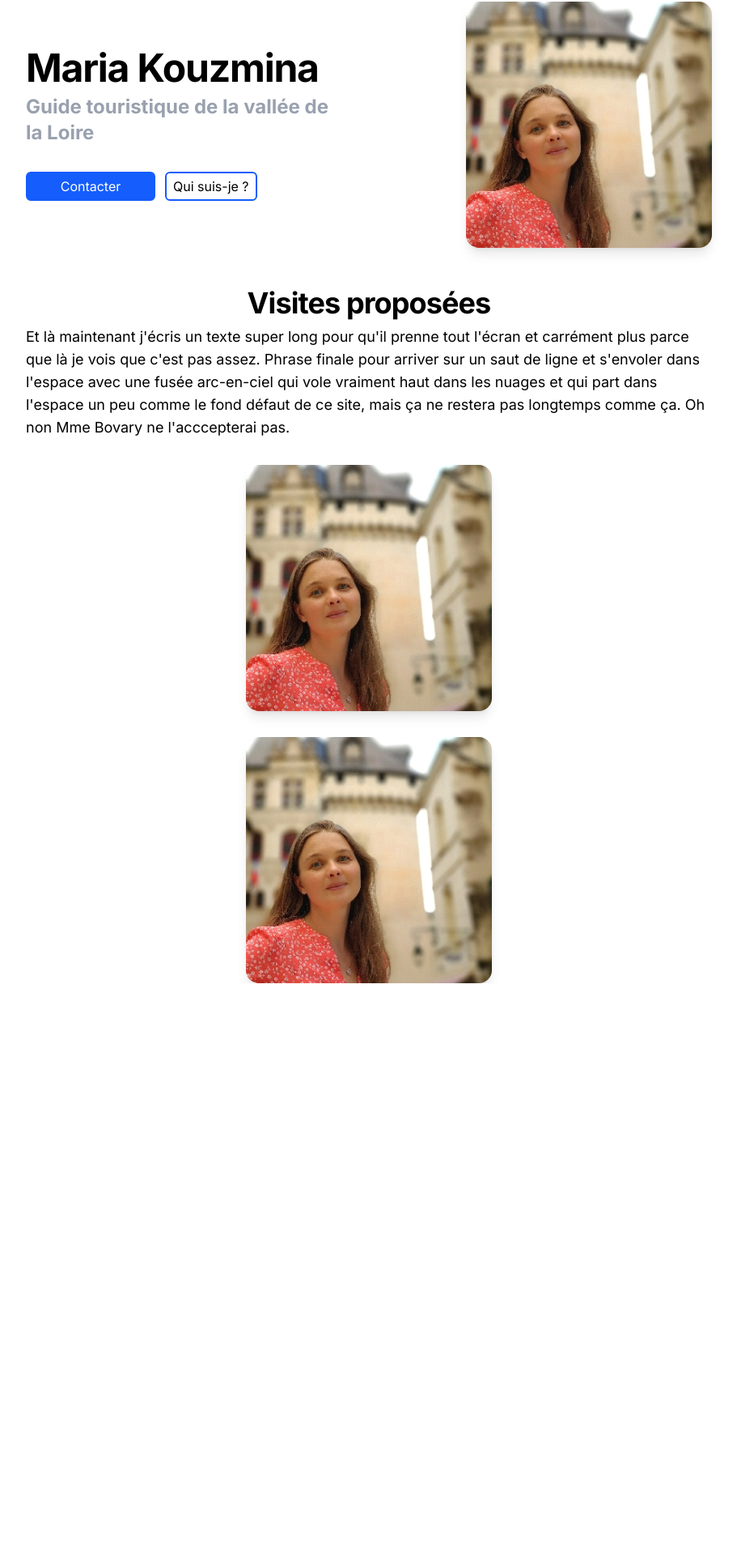
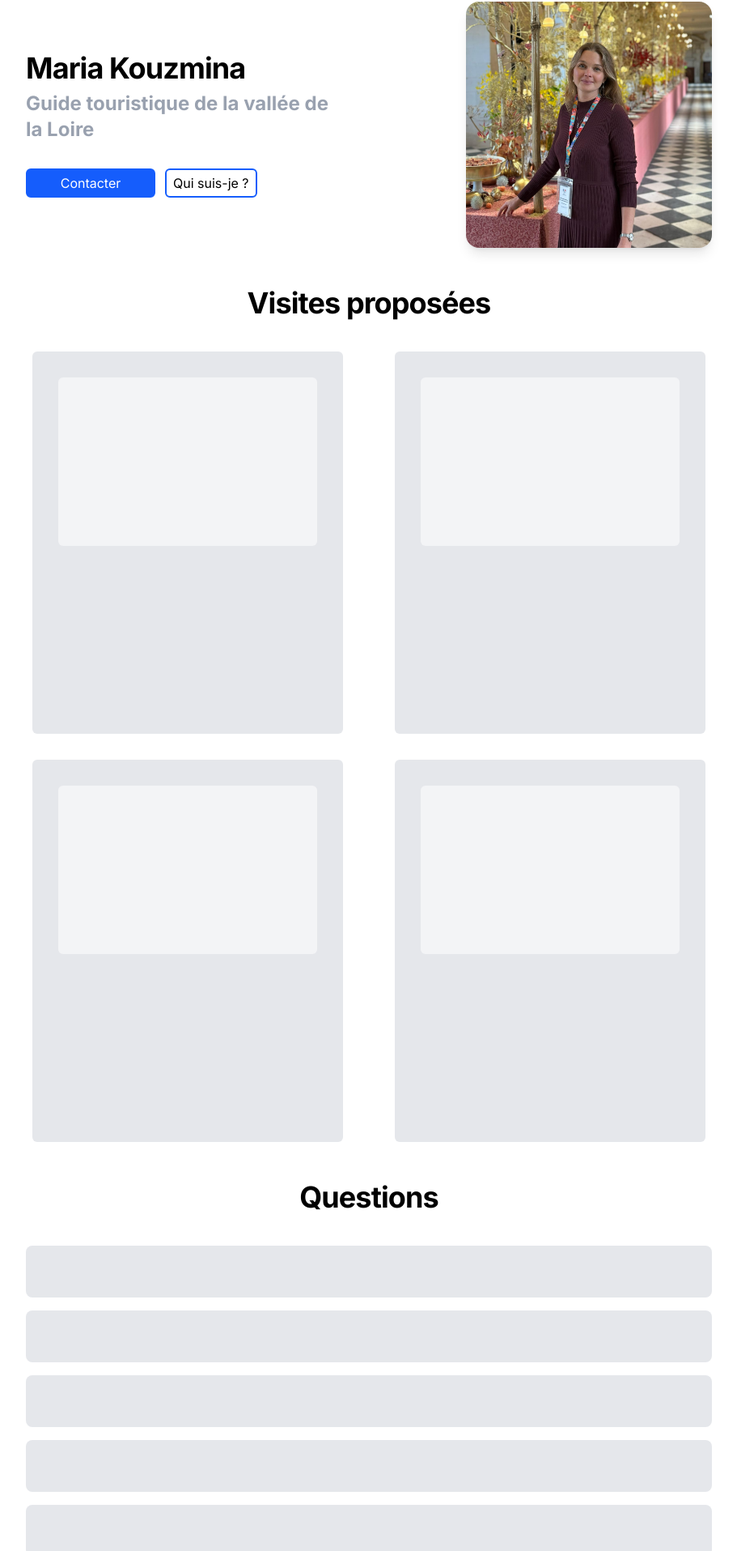
Before and after one commit to Zakyaru/website-guide, a React (Vite) app: page / in a window 1280 px wide. Shown: the part 95-2010 px from the top of the page at 81% size, without its empty margins (184-1095 px from the left). Before the commit the page ends 1309 px from the top, so only its background shows below. Built offline with nearby package versions, Linux system fonts and the light colour scheme.

Commit message:
ajustement rapide chez la mama décembre 2025 ; à reprendre asap

```diff
--- a/src/App.tsx
+++ b/src/App.tsx
@@ -1,6 +1,7 @@
 import Hero from "./components/Hero.tsx";
 import Navbar from "./components/Navbar.tsx";
-import macha from "./assets/macha.jpg";
+import Card from "./components/Card.tsx";
+import Question from "./components/Question.tsx";
 
 function App() {
   //ici qu'on fait le routing normalement
@@ -10,35 +11,27 @@ function App() {
 
       <main className="container-main">
         <Hero></Hero>
-        <div className="flex flex-col gap-2 items-center justify-center ">
+        <div className="flex justify-center">
           <h2>Visites proposées</h2>
-          <p>
-            Et là maintenant j'écris un texte super long pour qu'il prenne tout
-            l'écran et carrément plus parce que là je vois que c'est pas assez.
-            Phrase finale pour arriver sur un saut de ligne et s'envoler dans
-            l'espace avec une fusée arc-en-ciel qui vole vraiment haut dans les
-            nuages et qui part dans l'espace un peu comme le fond défaut de ce
-            site, mais ça ne restera pas longtemps comme ça. Oh non Mme Bovary
-            ne l'acccepterai pas.
-          </p>
         </div>
+        <div className="flex flex-wrap justify-center mt-10 gap-x-16 gap-y-8">
+          <Card></Card>
+          <Card></Card>
+          <Card></Card>
+          <Card></Card>
+        </div>
+        <div className="flex justify-center">
+          <h2>Questions</h2>
+        </div>
+        <div className="mt-10 flex flex-wrap gap-4">
+          <Question></Question>
+          <Question></Question>
+          <Question></Question>
+          <Question></Question>
+          <Question></Question>
+        </div>
+
       </main>
-      <div className="flex flex-col items-center gap-8">
-        <div className="w-64 sm:w-76 aspect-square rounded-2xl overflow-hidden shadow-lg">
-          <img
-            src={macha}
-            alt="Photo du guide"
-            className="w-full h-full object-cover object-center"
-          />
-        </div>
-        <div className="w-64 sm:w-76 aspect-square rounded-2xl overflow-hidden shadow-lg">
-          <img
-            src={macha}
-            alt="Photo du guide"
-            className="w-full h-full object-cover object-center"
-          />
-        </div>
-      </div>
     </div>
   );
 }
--- /dev/null
+++ b/src/components/Card.tsx
@@ -0,0 +1,7 @@
+export default function Card() {
+    return(
+        <div className="bg-gray-200 rounded-md h-118 w-96 p-8">
+            <div className="bg-gray-100 rounded-md h-52"></div>
+        </div>
+    );
+}
--- a/src/components/Hero.tsx
+++ b/src/components/Hero.tsx
@@ -25,7 +25,7 @@ function Hero() {
             <img
               src={macha}
               alt="Photo du guide"
-              className="w-full h-full object-cover object-center"
+              className="w-full h-full object-cover object-[50%_85%]"
             />
           </div>
         </div>
--- a/src/components/Navbar.tsx
+++ b/src/components/Navbar.tsx
@@ -1,6 +1,7 @@
 function Navbar() {
   return (
     <header className="sticky top-0 z-50 w-full bg-white border-b">
+      {/* Il faudra factoriser le max-w-4xl*/}
       <div className="max-w-4xl mx-auto px-6 h-16 flex items-center justify-between">
         {/* Menus à gauche */}
         <nav className="flex items-center gap-6">
--- /dev/null
+++ b/src/components/Question.tsx
@@ -0,0 +1,5 @@
+export default function Question() {
+    return(
+        <div className="bg-gray-200 rounded-lg h-16 w-full"></div>
+    );
+}
--- a/src/index.css
+++ b/src/index.css
@@ -9,7 +9,7 @@
         @apply bg-white font-sans;
     }
     h1{
-        @apply text-4xl sm:text-5xl font-bold tracking-tight;
+        @apply text-3xl sm:text-4xl font-bold tracking-tight;
     }
     h2{
         @apply mt-12 text-3xl sm:text-4xl font-bold tracking-tight;
```
Also changed, not shown: src/assets/macha.jpg.
